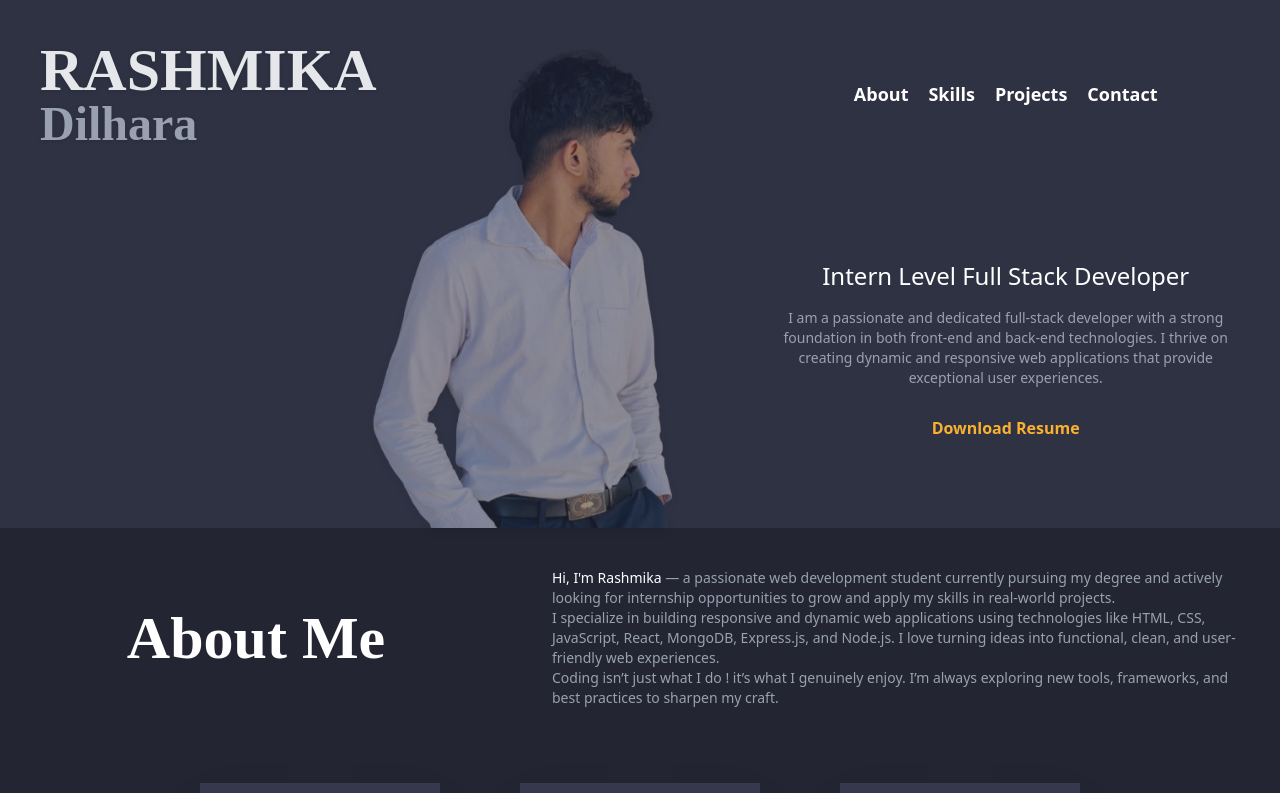
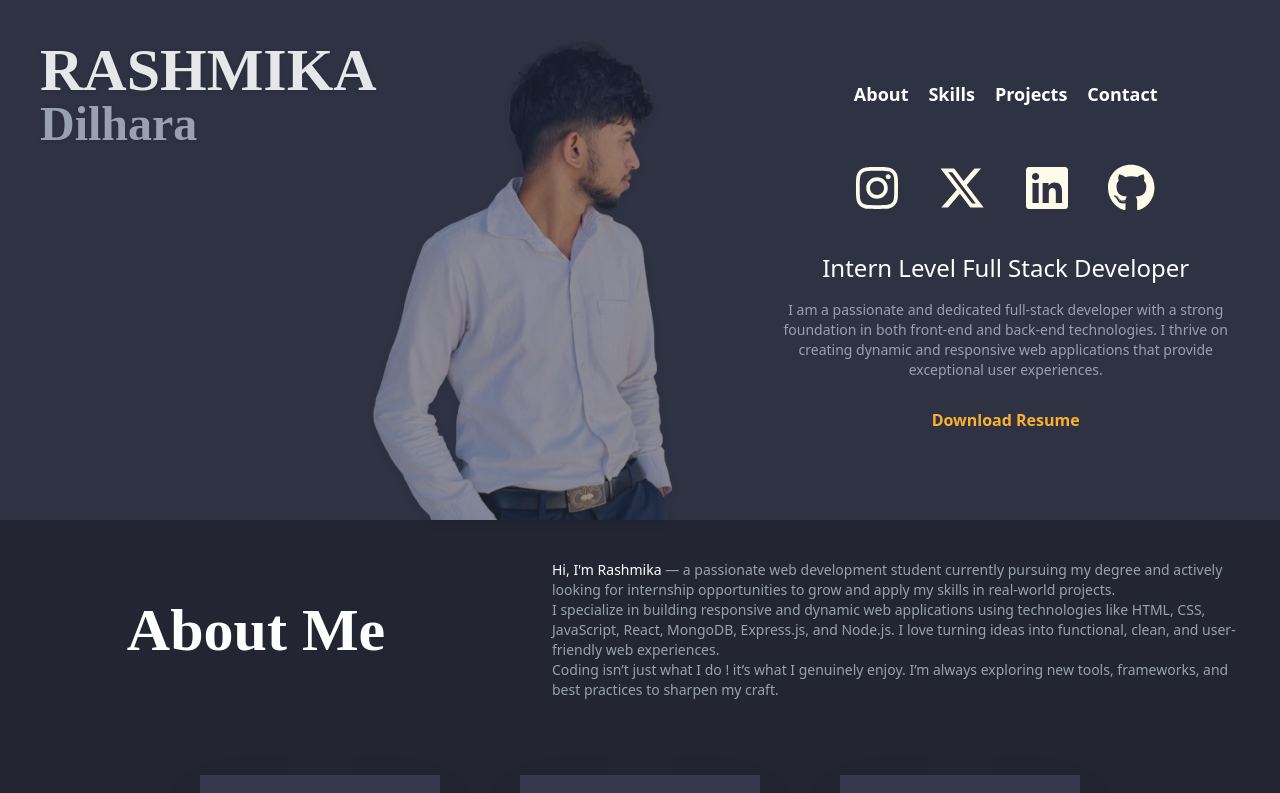
Before and after one commit to RashmikaDil/Dilhara_por, a React (Vite) app: page / in a window 1280 px wide. Shown: the top 793 px of the page. Built offline with nearby package versions, Linux system fonts and the light colour scheme; a web font is replaced by a local one.

Commit message:
added scroll animation

```diff
--- a/src/App.jsx
+++ b/src/App.jsx
@@ -1,4 +1,5 @@
 import Me from './img/me.png'
+const cv = "https://drive.google.com/file/d/1s41IdoIu43SkCFyCVqLlw3DyNSqwuo0N/view?usp=drive_link"
 import './App.css'
 import SocialMedia from './components/SocialMedia'
 import About from './components/About'
@@ -37,7 +38,6 @@ sectionRef1.current?.scrollIntoView({ behavior: 'smooth' });
 
             <h1 className='sm:text-6xl text-5xl  top-10 drop-shadow-sm left-10 text-gray-200 font-bold wrap-normal ml-10 mt-10 w-1/2 font3'>RASHMIKA <p className='font2 text-gray-400 text-3xl sm:text-5xl '>Dilhara</p></h1>
 
-        <SocialMedia/>
 
 
         </div>
@@ -55,12 +55,13 @@ sectionRef1.current?.scrollIntoView({ behavior: 'smooth' });
 
 
        </div>
+        <SocialMedia/>
 
-<p className='text-text mt-28 text-2xl text-center '> Intern Level Full Stack Developer </p>
+<p className='text-text mt-10 text-2xl text-center '> Intern Level Full Stack Developer </p>
 
 <p className='text-gray-400 mt-2 text-sm pt-2 pl-10 pr-10  text-center '>I am a passionate and dedicated full-stack developer with a strong foundation in both front-end and back-end technologies. I thrive on creating dynamic and responsive web applications that provide exceptional user experiences.</p>
 
-<a href=" " className=' mb-20 font-bold text-special px-4 py-2 mt-5 rounded-sm  transition-all'>Download Resume</a>
+<a href={cv} target='_blank'  className=' mb-20 font-bold text-special px-4 py-2 mt-5 rounded-sm  transition-all'>Download Resume</a>
 
        </div>
 
--- a/src/components/Skills.jsx
+++ b/src/components/Skills.jsx
@@ -10,6 +10,7 @@ const Skills = () => {
           <ProgressBar name="CSS" progress={80} />
           <ProgressBar name="JavaScript" progress={70} />
           <ProgressBar name="React" progress={65} />
+          <ProgressBar name="Scss/Sass" progress={75} />
         </div>
         <div className='col-span-1 flex flex-col items-center'>
           <ProgressBar name="Tailwind CSS" progress={80} />
--- a/src/components/SocialMedia.jsx
+++ b/src/components/SocialMedia.jsx
@@ -1,9 +1,28 @@
 
-import React from 'react';
+import { faFacebook, faGithub, faInstagram, faLinkedin, faXTwitter } from '@fortawesome/free-brands-svg-icons';
+
+import { FontAwesomeIcon } from '@fortawesome/react-fontawesome';
+
 
 const SocialMedia = () => {
   return (
-    <div className="flex  text-8xl  gap-4 mt-4">
+    <div className="flex text-white  text-5xl  gap-10 mt-4">
+
+<a href="https://www.instagram.com/rashmikadil523/" target='blank'>
+  <FontAwesomeIcon className='text-amber-50 cursor-pointer hover:text-gray-400 transition-all' icon={faInstagram}></FontAwesomeIcon>
+</a>
+<a href="https://x.com/RashmikaDil2023" target='blank'>
+  <FontAwesomeIcon className='text-amber-50 cursor-pointer hover:text-gray-400 transition-all' icon={faXTwitter}></FontAwesomeIcon>
+</a>
+<a href="https://www.linkedin.com/in/rashmika-dilhara-47a7102aa/" target='blank'>
+  <FontAwesomeIcon className='text-amber-50 cursor-pointer hover:text-gray-400 transition-all' icon={faLinkedin}></FontAwesomeIcon>
+</a>
+<a href="https://github.com/RashmikaDil" target='blank'>
+  <FontAwesomeIcon className='text-amber-50 cursor-pointer hover:text-gray-400 transition-all' icon={faGithub}></FontAwesomeIcon>
+</a>
+
+
+
 
 
       </div>
```
